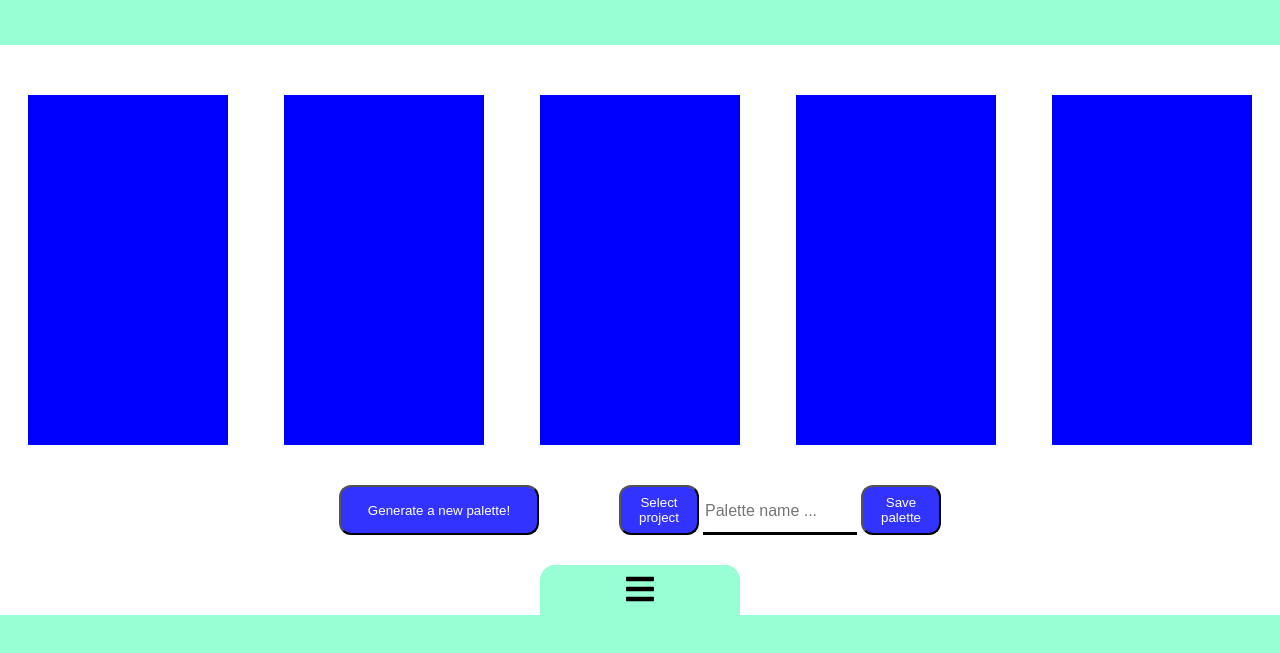
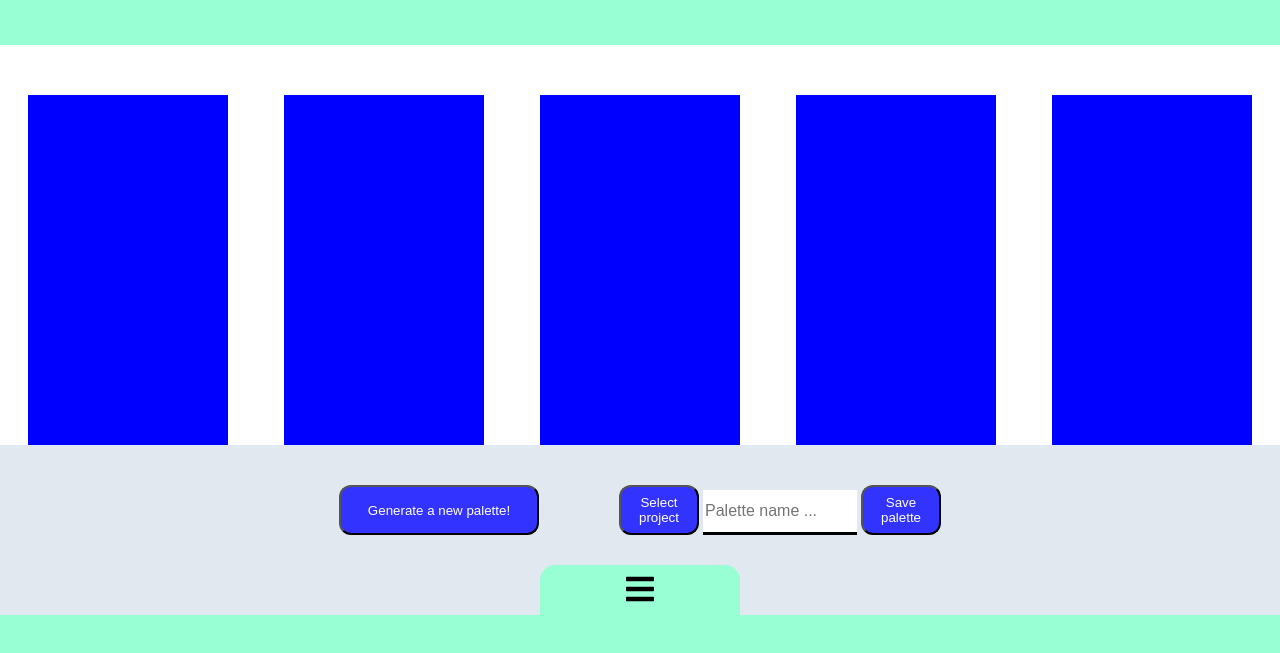
Before and after one commit to JoelSmith123/palette-picker, a website: page public/index.html in a window 1280 px wide. Shown: the part 105-758 px from the top of the page. Drawn offline with Linux system fonts and the light colour scheme.

```diff
--- a/public/css/styles.css
+++ b/public/css/styles.css
@@ -1,9 +1,11 @@
 body {
+  background-color: #e1e8f0;
   margin: 0;
   overflow: hidden;
 }
 
 body * {
+  position: relative;
   z-index: -1;
 }
 
@@ -28,6 +30,7 @@
 }
 
 .palette-container {
+  background-color: #fff;
   display: flex;
   justify-content: space-around;
 }
@@ -37,6 +40,7 @@
   height: 350px;
   margin-top: 50px;
   width: 200px;
+  z-index: 0;
 }
 
 .form-container {
@@ -90,7 +94,7 @@
 }
 
 .select-saved-btn-container-hide {
-  background-color: #fff;
+  background-color: #e1e8f0;
 }
 
 .select-saved-btn-container-view {
```
